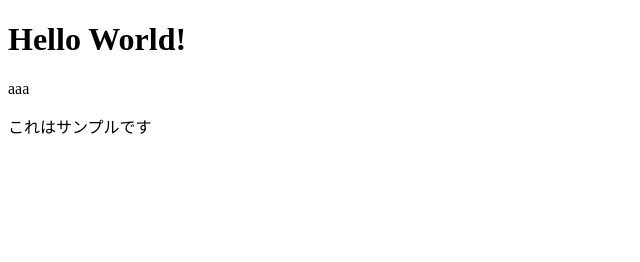
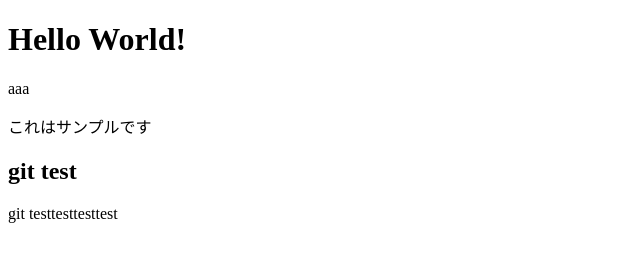
Before and after one commit to itf-sample-team/test, a plain HTML site: page sample.html in a window 1280 px wide. Shown: the whole page, without its empty margins (0-640 px from the left). Drawn offline with Linux system fonts and the light colour scheme.

Commit message:
divタグを追加しました

```diff
--- a/sample.html
+++ b/sample.html
@@ -12,5 +12,10 @@
 
     <p>これはサンプルです</p>
 
+    <div>
+        <h2>git test</h2>
+        <p>git testtesttesttest</p>
+    </div>
+
 </body>
 </html>
```
